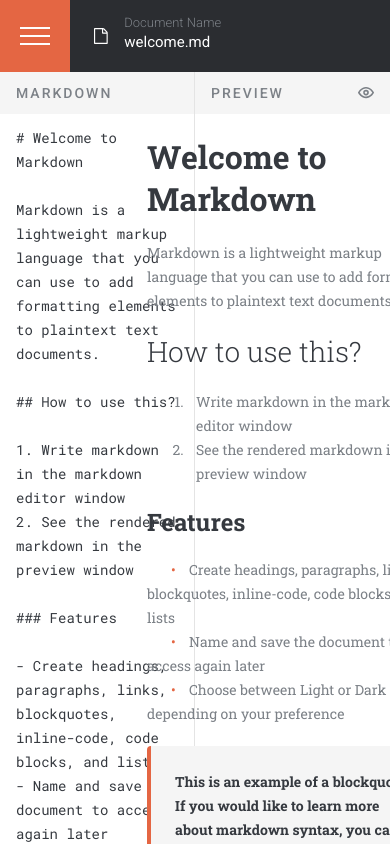
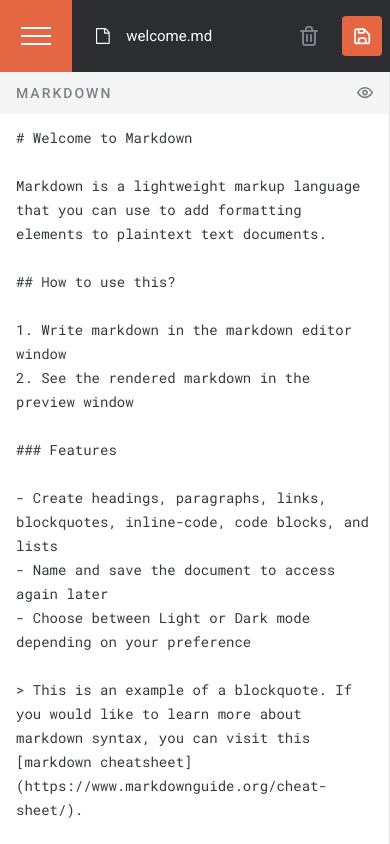
Before and after one commit to chris-nowicki/in-browser-markdown-editor, a Next.js app: page / in a window 390 px wide. Built offline with nearby package versions, Linux system fonts and the light colour scheme; no server answers.

Commit message:
finished mobile and tablet layout styling

```diff
--- /dev/null
+++ b/components/MarkDown/Header.module.scss
@@ -0,0 +1,56 @@
+@use '../../styles/breakpoints' as *;
+@import '../../styles/vars';
+@import '../../styles/theme';
+
+.header {
+    display: flex;
+    justify-content: space-between;
+    align-items: center;
+    width: 100%;
+    min-height: 42px;
+    background-color: $bg-header;
+    color: #7c8187;
+    z-index: 10;
+
+    & span {
+        font-family: var(--roboto-font);
+        font-style: normal;
+        font-weight: 500;
+        font-size: 14px;
+        line-height: 16px;
+        letter-spacing: 2px;
+        margin-left: 16px;
+        text-transform: uppercase;
+    }
+}
+
+.previewButton {
+    display: flex;
+    justify-content: center;
+    align-items: center;
+    cursor: pointer;
+    margin-right: 16px;
+}
+
+.previewButton:hover {
+    & path {
+        fill: #e46643;
+    }
+}
+
+.hide {
+    display: none;
+
+    @include breakpoint(mobile) {
+        display: flex;
+    }
+}
+
+.dark {
+    background-color: #1d1f22;
+    color: $dark-text-primary;
+
+    & svg path {
+        fill: $dark-text-primary;
+    }
+}
--- /dev/null
+++ b/components/MarkDown/Header.tsx
@@ -0,0 +1,49 @@
+import { useContext } from 'react'
+
+// Styles
+import styles from './Header.module.scss'
+
+// Contexts
+import { AppContext } from '../../contexts/AppContext'
+
+function Header({ name, hide = false }: { name: string; hide?: boolean }) {
+    const { theme, previewMode, setPreviewMode } = useContext(AppContext)
+
+    return (
+        <div className={`${styles.header} ${styles[theme]}`}>
+            <span>{name}</span>
+            <button
+                className={`${styles.previewButton} ${hide && styles.hide}`}
+                onClick={() => {
+                    setPreviewMode((prev: any) => !prev)
+                }}
+            >
+                {previewMode ? (
+                    <svg
+                        width='16'
+                        height='15'
+                        xmlns='http://www.w3.org/2000/svg'
+                    >
+                        <path
+                            d='M1.38.027a.795.795 0 0 1 .769.206L14.815 12.9a.792.792 0 0 1 0 1.124.792.792 0 0 1-1.124 0L9.234 9.567a2.77 2.77 0 0 1-3.753-3.753L1.024 1.357a.795.795 0 0 1 .357-1.33Zm.998 3.832 1.156 1.116a10.846 10.846 0 0 0-1.773 2.153c.696 1.117 2.929 4.038 6.333 3.959a6.127 6.127 0 0 0 1.346-.198l1.25 1.25a7.505 7.505 0 0 1-2.556.53h-.198c-4.663 0-7.331-4.282-7.83-5.145a.792.792 0 0 1 0-.792A12.58 12.58 0 0 1 2.378 3.86Zm5.328-2.272c4.726-.143 7.52 4.267 8.028 5.145.15.24.163.542.031.792a12.58 12.58 0 0 1-2.304 2.874l-1.195-1.116a10.846 10.846 0 0 0 1.813-2.154c-.705-1.116-2.937-4.045-6.333-3.958a6.127 6.127 0 0 0-1.346.198L5.149 2.117a7.505 7.505 0 0 1 2.557-.53Zm-.974 5.486v.055c0 .656.532 1.188 1.188 1.188l.047-.008-1.235-1.235Z'
+                            fill='#7C8187'
+                        />
+                    </svg>
+                ) : (
+                    <svg
+                        width='16'
+                        height='12'
+                        xmlns='http://www.w3.org/2000/svg'
+                    >
+                        <path
+                            d='M7.784.003c4.782-.144 7.597 4.31 8.109 5.198a.8.8 0 0 1 0 .8c-.688 1.2-3.255 5.086-7.677 5.198h-.2c-4.71 0-7.405-4.326-7.909-5.198a.8.8 0 0 1 0-.8C.803 4.001 3.362.115 7.784.003Zm.38 1.6h-.3c-3.199.08-5.286 2.71-6.086 3.998C2.482 6.73 4.73 9.68 8.176 9.6c3.199-.08 5.262-2.711 6.086-3.999-.712-1.127-2.967-4.086-6.398-3.998ZM8 2.803A2.799 2.799 0 1 1 8 8.4a2.799 2.799 0 0 1 0-5.598Zm0 1.599A1.2 1.2 0 1 0 8 6.8a1.2 1.2 0 0 0 0-2.4Z'
+                            fill='#7C8187'
+                        />
+                    </svg>
+                )}
+            </button>
+        </div>
+    )
+}
+
+export default Header
--- a/components/MarkDown/MarkDown.tsx
+++ b/components/MarkDown/MarkDown.tsx
@@ -7,6 +7,9 @@ import remarkGfm from 'remark-gfm'
 // Contexts
 import { DataContext } from '../../contexts/DataContext'
 import { AppContext } from '../../contexts/AppContext'
+
+// Components
+import Header from './Header'
 
 // fonts
 import { Roboto_Slab, Roboto_Mono } from '@next/font/google'
@@ -32,9 +35,10 @@ function MarkDown() {
                     previewMode && styles.mdHide
                 }`}
             >
-                <div className={`${styles.header} ${styles.mdHeader}`}>
-                    <span>MARKDOWN</span>
-                </div>
+                {/* header */}
+                <Header name='markdown' hide={true} />
+
+                {/* markdown edit text area */}
                 <textarea
                     value={content}
                     onChange={(e) => setContent(e.target.value)}
@@ -47,41 +51,16 @@ function MarkDown() {
                     previewMode && styles.previewOnly
                 } `}
             >
-                <div className={`${styles.header} `}>
-                    <span>PREVIEW</span>
-                    <button
-                        className={styles.previewButton}
-                        onClick={() => {
-                            setPreviewMode((prev: any) => !prev)
-                        }}
-                    >
-                        {previewMode ? (
-                            <svg
-                                width='16'
-                                height='15'
-                                xmlns='http://www.w3.org/2000/svg'
-                            >
-                                <path
-                                    d='M1.38.027a.795.795 0 0 1 .769.206L14.815 12.9a.792.792 0 0 1 0 1.124.792.792 0 0 1-1.124 0L9.234 9.567a2.77 2.77 0 0 1-3.753-3.753L1.024 1.357a.795.795 0 0 1 .357-1.33Zm.998 3.832 1.156 1.116a10.846 10.846 0 0 0-1.773 2.153c.696 1.117 2.929 4.038 6.333 3.959a6.127 6.127 0 0 0 1.346-.198l1.25 1.25a7.505 7.505 0 0 1-2.556.53h-.198c-4.663 0-7.331-4.282-7.83-5.145a.792.792 0 0 1 0-.792A12.58 12.58 0 0 1 2.378 3.86Zm5.328-2.272c4.726-.143 7.52 4.267 8.028 5.145.15.24.163.542.031.792a12.58 12.58 0 0 1-2.304 2.874l-1.195-1.116a10.846 10.846 0 0 0 1.813-2.154c-.705-1.116-2.937-4.045-6.333-3.958a6.127 6.127 0 0 0-1.346.198L5.149 2.117a7.505 7.505 0 0 1 2.557-.53Zm-.974 5.486v.055c0 .656.532 1.188 1.188 1.188l.047-.008-1.235-1.235Z'
-                                    fill='#7C8187'
-                                />
-                            </svg>
-                        ) : (
-                            <svg
-                                width='16'
-                                height='12'
-                                xmlns='http://www.w3.org/2000/svg'
-                            >
-                                <path
-                                    d='M7.784.003c4.782-.144 7.597 4.31 8.109 5.198a.8.8 0 0 1 0 .8c-.688 1.2-3.255 5.086-7.677 5.198h-.2c-4.71 0-7.405-4.326-7.909-5.198a.8.8 0 0 1 0-.8C.803 4.001 3.362.115 7.784.003Zm.38 1.6h-.3c-3.199.08-5.286 2.71-6.086 3.998C2.482 6.73 4.73 9.68 8.176 9.6c3.199-.08 5.262-2.711 6.086-3.999-.712-1.127-2.967-4.086-6.398-3.998ZM8 2.803A2.799 2.799 0 1 1 8 8.4a2.799 2.799 0 0 1 0-5.598Zm0 1.599A1.2 1.2 0 1 0 8 6.8a1.2 1.2 0 0 0 0-2.4Z'
-                                    fill='#7C8187'
-                                />
-                            </svg>
-                        )}
-                    </button>
-                </div>
+                {/* header */}
+                <Header name='preview' />
+
+                {/* markdown preview text */}
                 <div
-                    className={`${styles.previewText} ${slab.variable} font-sans ${styles[theme]} ${previewMode && styles.previewOnly_Text}`}
+                    className={`${styles.previewText} ${
+                        slab.variable
+                    } font-sans ${styles[theme]} ${
+                        previewMode && styles.previewOnly_Text
+                    }`}
                 >
                     <ReactMarkdown remarkPlugins={[remarkGfm]}>
                         {content}
--- a/components/MarkDown/markdown.module.scss
+++ b/components/MarkDown/markdown.module.scss
@@ -20,6 +20,10 @@
     font-family: var(--mono);
     background-color: white;
     overflow-y: scroll;
+
+    @include breakpoint(mobile) {
+        width: 100%;
+    }
 
     & textarea {
         width: 100%;
@@ -46,26 +50,9 @@
     width: 50%;
     height: 100%;
     align-items: center;
-}
 
-.header {
-    display: flex;
-    justify-content: space-between;
-    align-items: center;
-    width: 100%;
-    min-height: 42px;
-    background-color: $bg-header;
-    color: #7c8187;
-    z-index: 10;
-
-    & span {
-        font-family: var(--roboto-font);
-        font-style: normal;
-        font-weight: 500;
-        font-size: 14px;
-        line-height: 16px;
-        letter-spacing: 2px;
-        margin-left: 16px;
+    @include breakpoint(mobile) {
+        display: none;
     }
 }
 
@@ -197,20 +184,6 @@
     background-color: $dark-bg-color;
 }
 
-.previewButton {
-    display: flex;
-    justify-content: center;
-    align-items: center;
-    cursor: pointer;
-    margin-right: 16px;
-}
-
-.previewButton:hover {
-    & path {
-        fill: #e46643;
-    }
-}
-
 // If preview mode = true
 // hide the markdown window
 .mdHide {
@@ -220,18 +193,22 @@
 // change the width of the preview window from 50% to 100%
 .previewOnly {
     width: 100%;
+
+    @include breakpoint(mobile) {
+        display: flex;
+    }
 }
 
 // make the preview text 50% width of the the full window (centers it)
 .previewOnly_Text {
     width: 50%;
 
-    @include breakpoint(mobile) {
-        width: 100%;
-        padding: 22px 48px 0px 48px;
-    }
     @include breakpoint(tablet) {
         width: 100%;
         padding: 22px 48px 0px 48px;
     }
+    @include breakpoint(mobile) {
+        width: 100%;
+        padding: 16px 20px 0px 20px;
+    }
 }
--- a/components/NavBar/NavBar.tsx
+++ b/components/NavBar/NavBar.tsx
@@ -1,8 +1,5 @@
 import { useContext } from 'react'
 import Image from 'next/image'
-import { useRouter } from 'next/router'
-import { useUser } from '@auth0/nextjs-auth0/client'
-import axios from 'axios'
 
 // Context
 import { AppContext } from '../../contexts/AppContext'
@@ -13,12 +10,15 @@ import styles from './navbar.module.scss'
 
 function NavBar() {
     const { showMenu, setShowMenu } = useContext(AppContext)
-    const { data, setData, currentIndex, content, setDeleteDocument } =
-        useContext(DataContext)
-    const { user } = useUser()
-    const router = useRouter()
+    const {
+        data,
+        setData,
+        currentIndex,
+        setDeleteDocument,
+        handleSaveDocument,
+    } = useContext(DataContext)
 
-    const handleNameChange = (e: any) => {
+    const handleDocumentNameChange = (e: any) => {
         let updatedData = { ...data }
         let newFileName = updatedData.files
         newFileName = newFileName.find(
@@ -26,17 +26,6 @@ function NavBar() {
         )
         newFileName.name = e.target.value
         setData(updatedData)
-    }
-
-    const handleSave = () => {
-        axios
-            .put('http://localhost:3000/api/users/documents/save', {
-                id: data.files[currentIndex]._id,
-                name: data.files[currentIndex].name,
-                content: content,
-            })
-            .then((res) => console.log(res.data.data))
-            .catch((err) => console.log(err))
     }
 
     return (
@@ -85,17 +74,15 @@ function NavBar() {
                             type='text'
                             value={data.files[currentIndex].name}
                             onChange={(e) => {
-                                handleNameChange(e)
+                                handleDocumentNameChange(e)
                             }}
                         />
                     </div>
                 </div>
             </div>
 
-            {/* delete / save button or Login */}
+            {/* delete and save button */}
             <div className={styles.actions}>
-                {user && (
-                    <>
                 <button
                     className={styles.deleteDocument}
                     onClick={() => setDeleteDocument(true)}
@@ -114,7 +101,7 @@ function NavBar() {
                 </button>
                 <button
                     className={styles.saveDocument}
-                            onClick={() => handleSave()}
+                    onClick={() => handleSaveDocument()}
                 >
                     <Image
                         src='/icon-save.svg'
@@ -122,25 +109,8 @@ function NavBar() {
                         height={17}
                         alt='markdown app logo'
                     />
-                            Save Changes
+                    <span>Save Changes</span>
                 </button>
-                    </>
-                )}
-
-                {!user && (
-                    <button
-                        className={styles.login}
-                        onClick={() => router.push('/api/auth/login')}
-                    >
-                        Login
-                        <Image
-                            src='/log-in-outline.svg'
-                            width={24}
-                            height={24}
-                            alt='login'
-                        />
-                    </button>
-                )}
             </div>
         </div>
     )
--- a/components/NavBar/navbar.module.scss
+++ b/components/NavBar/navbar.module.scss
@@ -3,6 +3,7 @@
 
 .container {
     display: flex;
+    flex-direction: row;
     align-items: center;
     justify-content: space-between;
     width: 100%;
@@ -49,6 +50,7 @@
 
 .document {
     display: flex;
+    flex-direction: row;
     align-items: center;
     margin-left: 24px;
 }
@@ -59,6 +61,7 @@
     margin-left: 16.29px;
 
     & label {
+        display: inline;
         font-family: var(--roboto-font);
         font-style: normal;
         font-weight: 300;
@@ -66,6 +69,10 @@
         line-height: 15px;
         color: #7c8187;
         margin-bottom: 3px;
+
+        @include breakpoint(mobile) {
+            display: none;
+        }
     }
 
     & input {
@@ -85,10 +92,19 @@
         caret-color: #e46643;
         padding-bottom: 6px;
         transition: border-bottom ease-in-out 0.3s;
+
+        @include breakpoint(mobile) {
+            width: 100px;
+            padding-bottom: 0px;
+        }
     }
 
     & input:focus {
         border-bottom: 1px solid white;
+
+        @include breakpoint(mobile) {
+            border-bottom: none;
+        }
     }
 }
 
@@ -126,31 +142,19 @@
     gap: 7.83px;
     margin-right: 24px;
     cursor: pointer;
+
+    @include breakpoint(mobile) {
+        width: 40px;
+        margin-right: 8px;
+    }
+
+    & span {
+        @include breakpoint(mobile) {
+            display: none;
+        }
+    }
 }
 
 .saveDocument:hover {
     background-color: #f39765;
 }
-
-.login {
-    display: flex;
-    justify-content: center;
-    align-items: center;
-    width: 100px;
-    height: 40px;
-    border: none;
-    background-color: #e46643;
-    border-radius: 4px;
-    font-family: var(--roboto-font);
-    font-style: normal;
-    font-weight: 400;
-    font-size: 15px;
-    line-height: 18px;
-    color: white;
-    margin-right: 24px;
-    cursor: pointer;
-}
-
-.login:hover {
-    background-color: #f39765;
-}
--- a/components/SideBar/SideBar.tsx
+++ b/components/SideBar/SideBar.tsx
@@ -84,10 +84,25 @@ function SideBar() {
                 </div>
                 {user && (
                     <button
-                        className={styles.logout}
+                        className={styles.userButton}
                         onClick={() => router.push('/api/auth/logout')}
                     >
                         Logout
+                    </button>
+                )}
+                {!user && (
+                    <button
+                        className={styles.userButton}
+                        onClick={() => router.push('/api/auth/login')}
+                    >
+                        Login
+                        <Image
+                            className={styles.icon}
+                            src='/log-in-outline.svg'
+                            width={24}
+                            height={24}
+                            alt='login'
+                        />
                     </button>
                 )}
             </div>
--- a/components/SideBar/sidebar.module.scss
+++ b/components/SideBar/sidebar.module.scss
@@ -1,6 +1,5 @@
 @use '../../styles/breakpoints' as *;
 @import '../../styles/vars';
-
 
 .container {
     display: flex;
@@ -15,8 +14,8 @@
 }
 
 .logo {
-display: none;
-margin-bottom: 27px;
+    display: none;
+    margin-bottom: 27px;
 
     @include breakpoint(mobile) {
         display: inline;
@@ -25,7 +24,6 @@ margin-bottom: 27px;
     @include breakpoint(tablet) {
         display: inline;
     }
-
 }
 
 .myDocuments {
@@ -33,6 +31,7 @@ margin-bottom: 27px;
     flex-direction: column;
     width: 100%;
     margin-top: 3px;
+    overflow: hidden;
 }
 
 .title {
@@ -50,7 +49,7 @@ margin-bottom: 27px;
     justify-content: center;
     align-items: center;
     width: 100%;
-    height: 40px;
+    min-height: 40px;
     border-radius: 4px;
     background-color: #e46643;
     border: none;
@@ -72,6 +71,20 @@ margin-bottom: 27px;
 .documentList {
     display: flex;
     flex-direction: column;
+    overflow-y: auto;
+    margin-bottom: 24px;
+}
+
+.documentList::-webkit-scrollbar {
+    width: 2px;
+    height: 4px;
+    background-color: $bg-navbar;
+
+}
+
+/* Add a thumb */
+.documentList::-webkit-scrollbar-thumb {
+    background: white;
 }
 
 .themeSwitcher {
@@ -111,7 +124,7 @@ margin-bottom: 27px;
     }
 }
 
-.logout {
+.userButton {
     display: flex;
     justify-content: center;
     align-items: center;
@@ -130,7 +143,7 @@ margin-bottom: 27px;
     cursor: pointer;
 }
 
-.logout:hover {
+.userButton:hover {
     background-color: #f39765;
 }
 
@@ -138,3 +151,7 @@ margin-bottom: 27px;
     display: flex;
     flex-direction: column;
 }
+
+.icon {
+    margin-left: 6px;
+}
--- a/contexts/DataContext.tsx
+++ b/contexts/DataContext.tsx
@@ -20,6 +20,7 @@ export const DataContext = createContext<DataContextTypes>({
     deleteDocument: false,
     setDeleteDocument: () => null,
     handleDeleteDocument: () => null,
+    handleSaveDocument: () => null
 })
 
 export function DataProvider({ children }: { children: JSX.Element }) {
@@ -44,6 +45,17 @@ export function DataProvider({ children }: { children: JSX.Element }) {
                 })
                 .catch((err) => console.log(err))
     }, [user])
+
+    const handleSaveDocument = () => {
+        axios
+            .put('http://localhost:3000/api/users/documents/save', {
+                id: data.files[currentIndex]._id,
+                name: data.files[currentIndex].name,
+                content: content,
+            })
+            .then((res) => console.log(res.data.data))
+            .catch((err) => console.log(err))
+    }
 
     const handleDeleteDocument = () => {
         axios
@@ -71,6 +83,7 @@ export function DataProvider({ children }: { children: JSX.Element }) {
             deleteDocument,
             setDeleteDocument,
             handleDeleteDocument,
+            handleSaveDocument
         }),
         [data, content, currentIndex, deleteDocument]
     )
--- a/pages/index.module.scss
+++ b/pages/index.module.scss
@@ -4,7 +4,7 @@
     position: relative;
     display: flex;
     flex-direction: row;
-    width: 100%;
+    width: 100vw;
     height: 100vh;
     overflow: hidden;
 }
--- a/styles/_breakpoints.scss
+++ b/styles/_breakpoints.scss
@@ -1,6 +1,7 @@
 $breakpoint-up: (
     'mobile': 767px,
     'tablet': 1000px,
+    'desktop': 2400px
 );
 
 @mixin breakpoint($size) {
--- a/types/index.ts
+++ b/types/index.ts
@@ -8,6 +8,7 @@ export interface DataContextTypes {
     deleteDocument: boolean
     setDeleteDocument: (deleteDocument: any) => void
     handleDeleteDocument: () => void
+    handleSaveDocument: () => void
 }
 
 export interface AppContextTypes {
```
Lines whose indentation alone changed are shown as unchanged.
